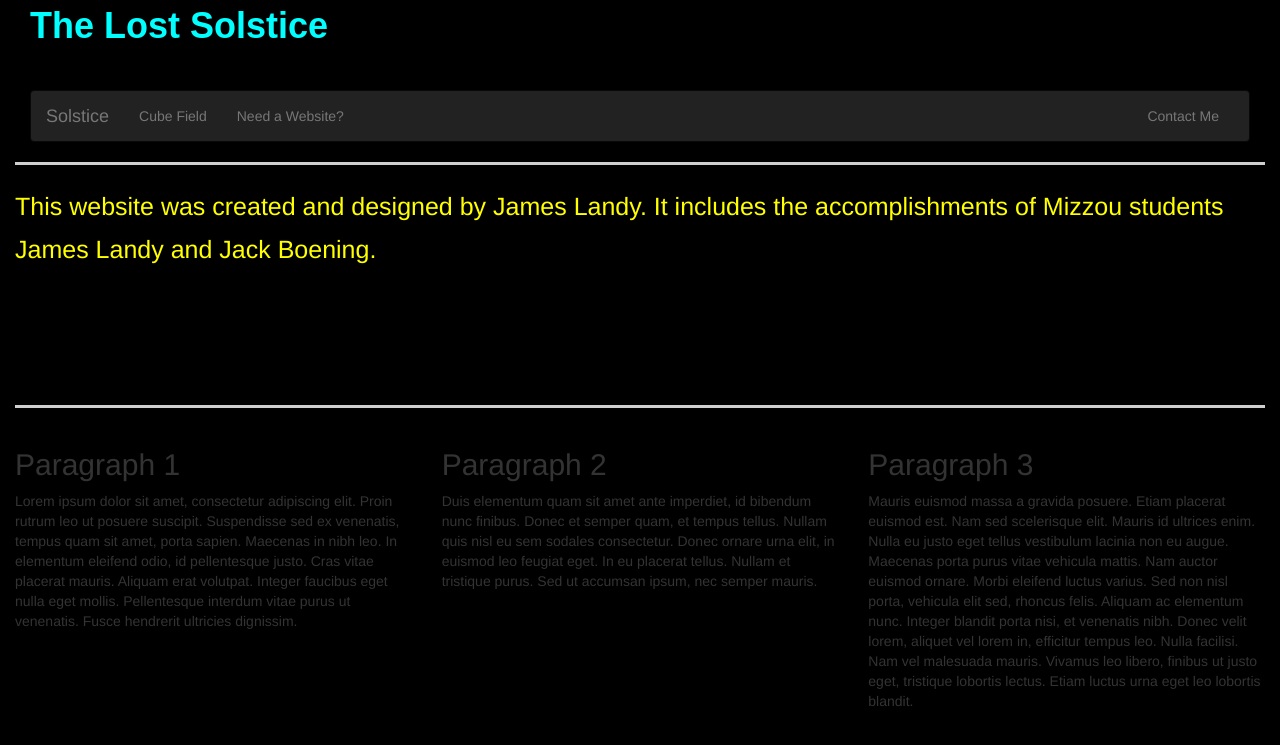
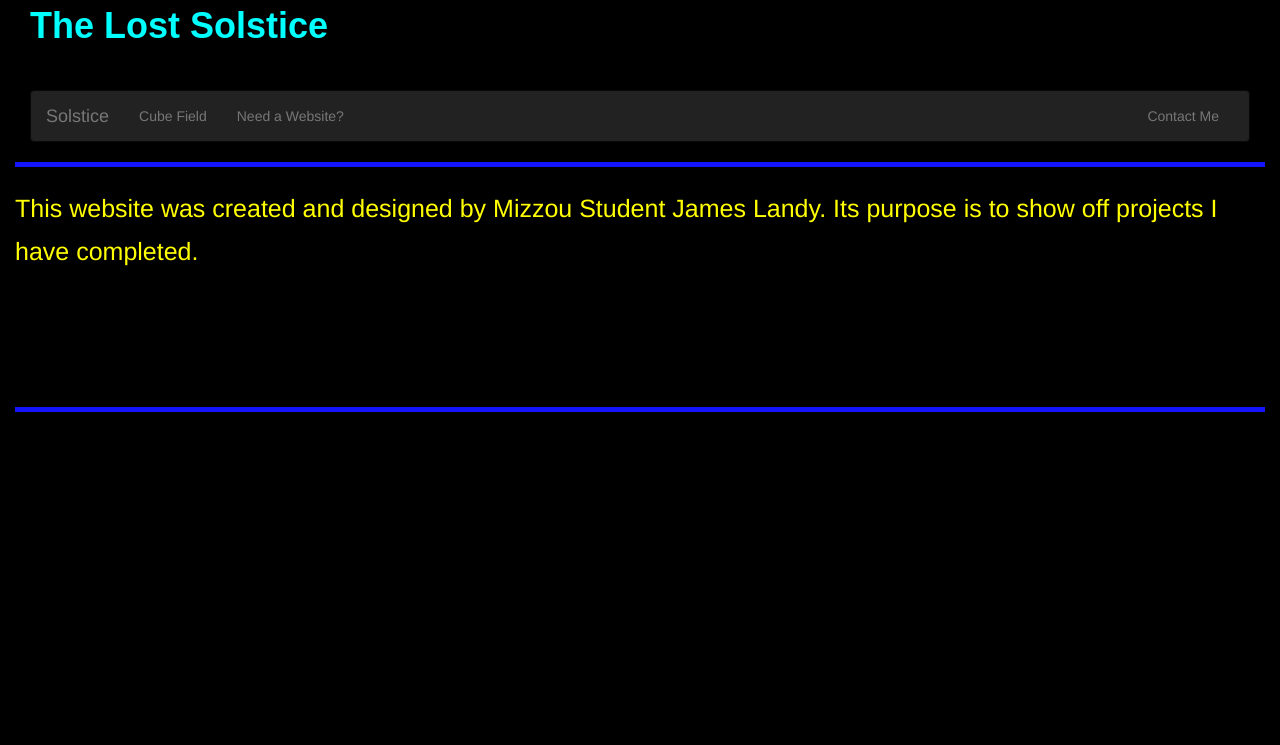
Before and after one commit to JamesL13/SolsticeWebsite, a PHP site: page /TEST.html in a window 1280 px wide. Shown: the top 745 px of the page. Run offline with PHP 8.4, Linux system fonts and the light colour scheme; some libraries are stand-ins or nearby versions.

Commit message:
New website Test complete
Unneeded code has been taken out. Nav bar hover works as expected. New
code is easier to maintain and shorter. Just need to implement the
changes in the correct places and can then submit to change website
online.

```diff
--- a/TEST.html
+++ b/TEST.html
@@ -38,8 +38,6 @@ function Emily(infoId)
 }
 </script>
 
-
-
 </head>
 
 <body>
@@ -50,16 +48,6 @@ function Emily(infoId)
             The Lost Solstice
 		</div><!--Title-->
   </div><!--col-md-12-->
-
-
-
-
-
-
-
-
-
-
 
 <div class="col-md-12">
 <nav class="navbar navbar-inverse" role="navigation">
@@ -78,7 +66,7 @@ function Emily(infoId)
     <!-- Collect the nav links, forms, and other content for toggling -->
     <div class="collapse navbar-collapse" id=".navbar-collapse">
       <ul class="nav navbar-nav navbar-center">
-        <li><a href="#" value="Quote 2" onclick="Emily('quote2');">Cube Field</a></li>
+        <li><a href="#" value="Quote 2" onclick="Emily('quote2')">Cube Field</a></li>
 
 
 
@@ -92,46 +80,16 @@ function Emily(infoId)
 </div><!--col-md-12-->
 </nav>
 
-
-
-
-
-
-
-
-
-
 <hr width="100%">
 
 <div id="textbox">
-This website was created and designed by James Landy. It includes the accomplishments of Mizzou students James Landy and Jack Boening.
+This website was created and designed by Mizzou Student James Landy. Its purpose is to show off projects I have completed.
 </div><!--TEXTBOX-->
 
 </hr><!--Top Line-->
 <hr  width="100%">
 </hr><!--Bottom Line -->
 
-
-<div class="row">
-
-	<div class="col-sm-4">
-	<h2>Paragraph 1</h2>
-	<p>Lorem ipsum dolor sit amet, consectetur adipiscing elit. Proin rutrum leo ut posuere suscipit. Suspendisse sed ex venenatis, tempus quam sit amet, porta sapien. Maecenas in nibh leo. In elementum eleifend odio, id pellentesque justo. Cras vitae placerat mauris. Aliquam erat volutpat. Integer faucibus eget nulla eget mollis. Pellentesque interdum vitae purus ut venenatis. Fusce hendrerit ultricies dignissim.</p>
-	</div><!--col-sm-4-->
-
-	<div class="col-sm-4">
-	<h2>Paragraph 2</h2>
-	<p>Duis elementum quam sit amet ante imperdiet, id bibendum nunc finibus. Donec et semper quam, et tempus tellus. Nullam quis nisl eu sem sodales consectetur. Donec ornare urna elit, in euismod leo feugiat eget. In eu placerat tellus. Nullam et tristique purus. Sed ut accumsan ipsum, nec semper mauris.</p>
-	</div><!-- col-sm-4-->
-
-	<div class="col-sm-4">
-
-	<h2>Paragraph 3</h2>
-	<p>Mauris euismod massa a gravida posuere. Etiam placerat euismod est. Nam sed scelerisque elit. Mauris id ultrices enim. Nulla eu justo eget tellus vestibulum lacinia non eu augue. Maecenas porta purus vitae vehicula mattis. Nam auctor euismod ornare. Morbi eleifend luctus varius. Sed non nisl porta, vehicula elit sed, rhoncus felis. Aliquam ac elementum nunc. Integer blandit porta nisi, et venenatis nibh. Donec velit lorem, aliquet vel lorem in, efficitur tempus leo. Nulla facilisi. Nam vel malesuada mauris. Vivamus leo libero, finibus ut justo eget, tristique lobortis lectus. Etiam luctus urna eget leo lobortis blandit.</p>
-	</div><!--col-sm-4-->
-
-
-</div><!--row-->
 </div><!--container-->
 
 </body>
--- a/test.css
+++ b/test.css
@@ -1,10 +1,6 @@
 body {
 	background: #000000;
-	/*background: -moz-radial-gradient(white 40%, blue 100%);
- 	background: -webkit-gradient(radial, left top, left bottom, color-stop(40%, white), color-stop(100%, blue));
- 	background: -webkit-radial-gradient(white 40%, blue 100%);
- 	background: radial-gradient(white 40%, blue 100%);
- 	*/overflow: auto;
+	overflow: hidden;
  	background-size: cover;
   background: -moz-radial-gradient(black 40%, black 100%);
   background: -webkit-gradient(radial, left top, left bottom, color-stop(40%, black), color-stop(100%, black));
@@ -32,15 +28,13 @@ body {
 #textbox {
 	width: 100%;
 	background-color: transparent;
-	height: 200px;
-/*	box-shadow: 0px 0px 10px 10px purple;
-*/	color: #FFFF00;
+	min-height: 200px;
+  height: 90%;
+	color: #FFFF00;
 	font-weight: bold;
 	font-size: 22px;
 	overflow: auto;
 	padding: 10;
-  /*font-family: 'Exo2', sans-serif;
-*/
   font: 25px/1.7 "Helvetica Neue", Helvetica, "Lucida Grande", Arial, sans-serif;
 
 	-webkit-animation: bounceInUp 1500ms ease-out;
@@ -52,21 +46,20 @@ body {
 
 hr {
   background-color: blue;
-  border: 3px;
-  border-top: 3px solid #eee;
+  border: 5px;
+  border-top: 5px solid #eee;
 
   -webkit-animation: mymove 5s infinite; /* Chrome, Safari, Opera */
   animation: mymove 5s infinite;
 }
 
 ul.nav a:hover {
- color: #0099CC !important;
+ color: #0000FF !important;
 }
 
-ul.nav a:hover {
- color: #0099CC !important;
+a:hover {
+  color: #0000FF !important;
 }
-
 
 @-webkit-keyframes bounceInUp {
   0%, 60%, 75%, 90%, 100% {
@@ -145,10 +138,10 @@ ul.nav a:hover {
 
 /* Chrome, Safari, Opera */
 @-webkit-keyframes mymove {
-    50% {border-color: #0099CC;}
+    50% {border-color: #0000FF;}
 }
 
 /* Standard syntax */
 @keyframes mymove {
-    50% {border-color: #CCCCCC;}
+    50% {border-color: #0000FF;}
 }
--- a/updateInfo.php
+++ b/updateInfo.php
@@ -3,7 +3,7 @@ $infoId = empty($_GET['infoId']) ? 'quote1' : $_GET['infoId'];
 
 switch($infoId) {
 	case 'quote1':
-		$info = 'This website was created and designed by James Landy. It includes the accomplishments of Mizzou students James Landy and Jack Boening.</i>.';
+		$info = 'This website was created and designed by Mizzou Student James Landy. Its purpose is to show off projects I have completed.';
 		break;
 	case 'quote2':
 		$info = 'If you have an android device, you should download Cube Field! It is a easy to learn game about finding the blue sphere in a field of blue cubes within the time limit.';
```
